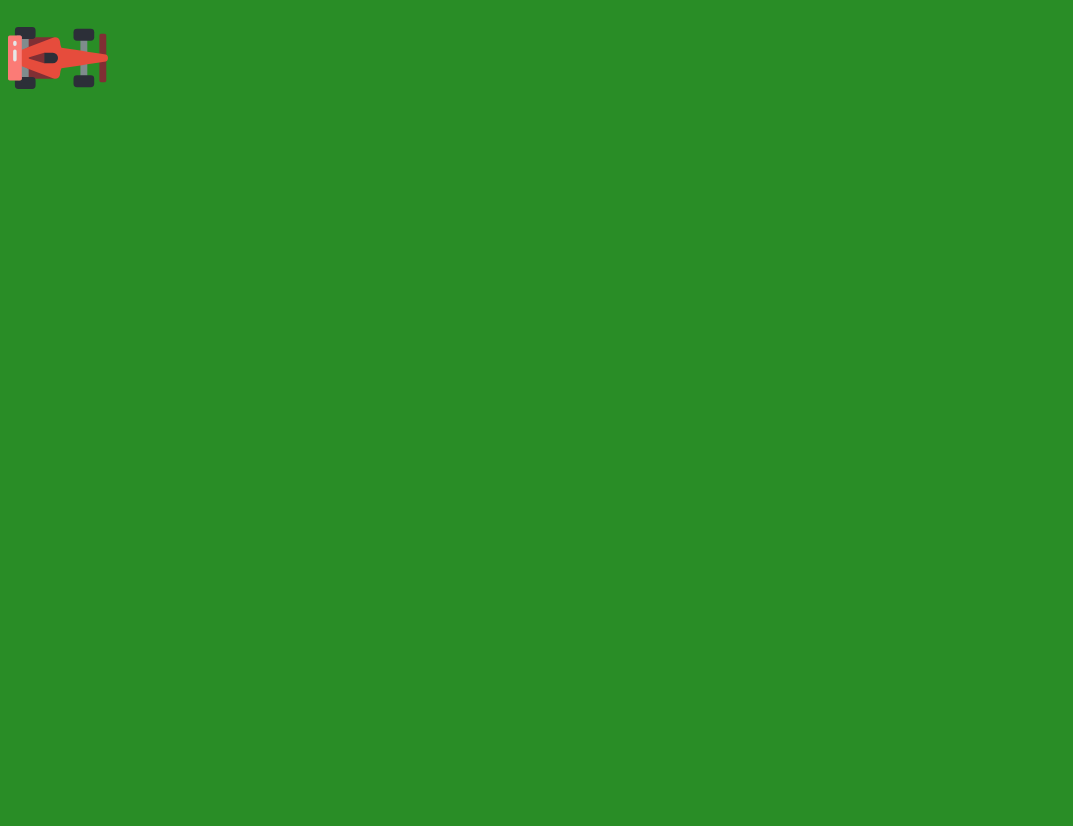
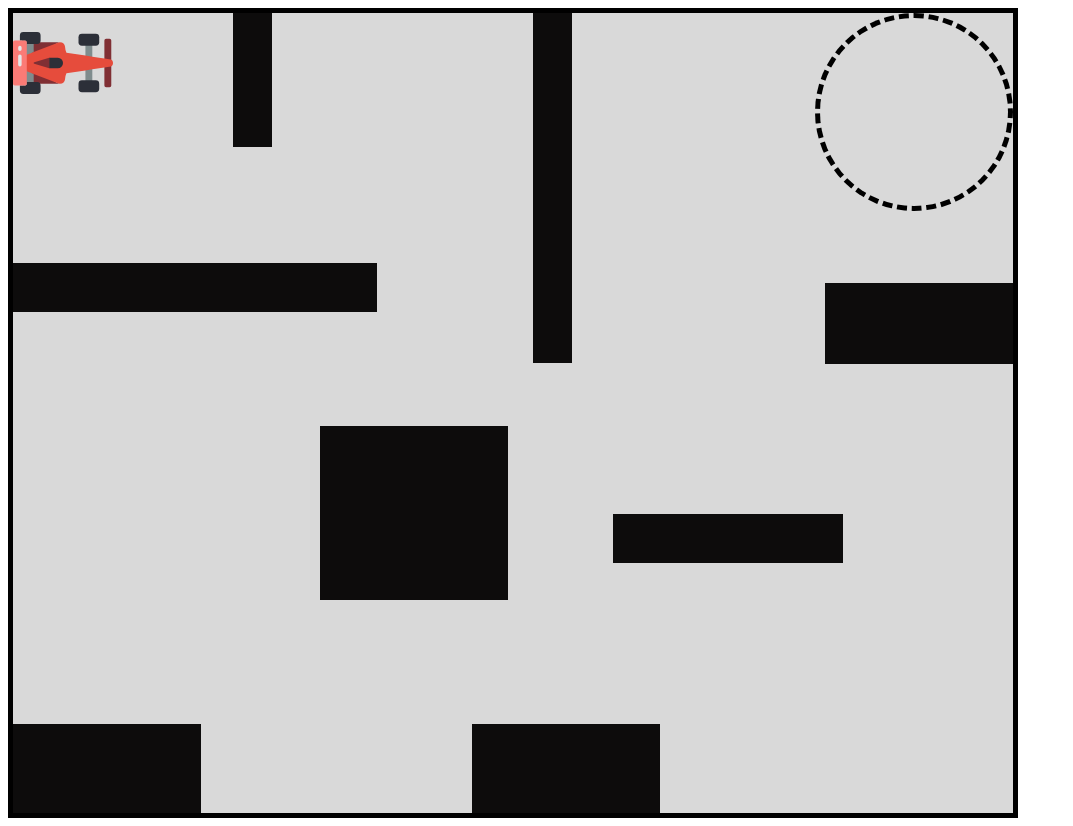
Before and after one commit to Han-Zhang-Code/driving-game, a website: page index.html in a window 1280 px wide. Shown: the whole page, without its empty margins (0-1073 px from the left). Before the commit the page ends 800 px from the top, so only its background shows below. Drawn offline with Linux system fonts and the light colour scheme.

Commit message:
block working for now

```diff
--- a/index.html
+++ b/index.html
@@ -1,12 +1,26 @@
 <!DOCTYPE html>
 <html>
+
 <head>
   <link rel="stylesheet" href="styles.css">
   <title>Driving Game</title>
 </head>
+
 <body>
+  <div class="color">
     <img src="images/f1.svg" id="car" class="turn-right" alt="f1">
+    <div class="rectangle1"></div>
+    <div class="rectangle2"></div>
+    <div class="rectangle3"></div>
+    <div class="rectangle4"></div>
+    <div class="rectangle5"></div>
+    <div class="rectangle6"></div>
+    <div class="rectangle7"></div>
+    <div class="rectangle8"></div>
+    <div class="circle"></div>
 
+
+  </div>
 
   <script src="main.js"></script>
 </body>
--- a/main.js
+++ b/main.js
@@ -29,20 +29,77 @@ function turnCar(event) {
     clearInterval(intervalID);
     carStarted = false;
   }
+
 }
 function movingRight() {
+
   x += 10;
   $car.style.transform = 'translate(' + x + 'px,' + y + 'px) rotate(0deg)';
+
+  if (x > 910 || y > 700 || x < 0 || y < 0) {
+    clearInterval(intervalID);
+    carStarted = false;
+  }
+  if (x > 120 && x < 240 && y <= 124) {
+    clearInterval(intervalID);
+    carStarted = false;
+  }
+  if (x >= 420 && x <= 560 && y <= 350) {
+    clearInterval(intervalID);
+    carStarted = false;
+  }
 }
 function movingLeft() {
+
   x -= 10;
   $car.style.transform = 'translate(' + x + 'px,' + y + 'px) rotate(-180deg)';
+
+  if (x > 910 || y > 720 || x < 0 || y < 0) {
+    clearInterval(intervalID);
+    carStarted = false;
+  }
+  if (x > 120 && x < 240 && y <= 124) {
+    clearInterval(intervalID);
+    carStarted = false;
+  }
+  if (x >= 420 && x <= 560 && y <= 350) {
+    clearInterval(intervalID);
+    carStarted = false;
+  }
 }
 function movingUp() {
+
   y -= 10;
   $car.style.transform = 'translate(' + x + 'px,' + y + 'px) rotate(-90deg)';
+
+  if (x > 910 || y > 720 || x < -10 || y < -10) {
+    clearInterval(intervalID);
+    carStarted = false;
+  }
+  if (x > 120 && x < 240 && y <= 134) {
+    clearInterval(intervalID);
+    carStarted = false;
+  }
+  if (x >= 440 && x < 540 && y <= 350) {
+    clearInterval(intervalID);
+    carStarted = false;
+  }
 }
 function movingDown() {
+
   y += 10;
   $car.style.transform = 'translate(' + x + 'px,' + y + 'px) rotate(90deg)';
+
+  if (x > 910 || y > 720 || x < -10 || y < -10) {
+    clearInterval(intervalID);
+    carStarted = false;
+  }
+  if (x > 120 && x < 240 && y <= 134) {
+    clearInterval(intervalID);
+    carStarted = false;
+  }
+  if (x >= 440 && x < 540 && y <= 350) {
+    clearInterval(intervalID);
+    carStarted = false;
+  }
 }
--- a/styles.css
+++ b/styles.css
@@ -1,9 +1,99 @@
 body {
-  background-color: #298d26;
+  background-color: white;
+}
+
+.color {
+  background-color: #d9d9d9;
   position: relative;
+  width: 1000px;
+  height: 800px;
+  border: 5px solid black;
 }
 
 img {
   width: 100px;
   position: absolute;
 }
+
+.rectangle1 {
+  position: absolute;
+  width: 39px;
+  height: 134px;
+  left: 220px;
+  top: 0;
+  background: #0d0c0c;
+}
+
+.rectangle2 {
+  position: absolute;
+  width: 39px;
+  height: 350px;
+  left: 520px;
+  top: 0;
+  background: #0d0c0c;
+}
+
+.rectangle3 {
+  position: absolute;
+  width: 364px;
+  height: 49px;
+  left: 0;
+  top: 250px;
+  background: #0d0c0c;
+}
+
+.rectangle4 {
+  position: absolute;
+  width: 188px;
+  height: 174px;
+  left: 307px;
+  top: 413px;
+  background: #0d0c0c;
+}
+
+.rectangle5 {
+  position: absolute;
+  width: 188px;
+  height: 89px;
+  left: 0;
+  bottom: 0;
+  background: #0d0c0c;
+}
+
+.rectangle6 {
+  position: absolute;
+  width: 188px;
+  height: 89px;
+  left: 459px;
+  bottom: 0;
+  background: #0d0c0c;
+}
+
+.rectangle7 {
+  position: absolute;
+  width: 230px;
+  height: 49px;
+  left: 600px;
+  top: 501px;
+  background: #0d0c0c;
+}
+
+.rectangle8 {
+  position: absolute;
+  width: 188px;
+  height: 81px;
+  right: 0;
+  top: 270px;
+  background: #0d0c0c;
+}
+
+.circle {
+  position: absolute;
+  width: 188px;
+  height: 188px;
+  right: 0;
+  top: 0;
+  border-radius: 50%;
+  border: 5px solid black;
+  border-style: dashed;
+}
```
Lines whose indentation alone changed are shown as unchanged.
